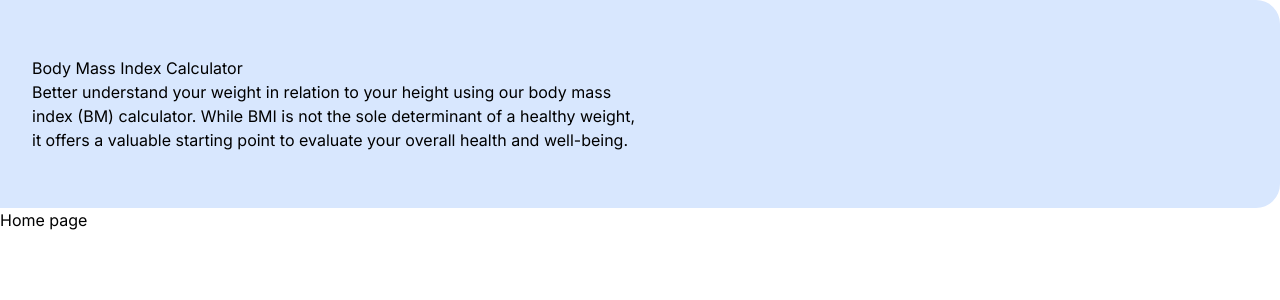
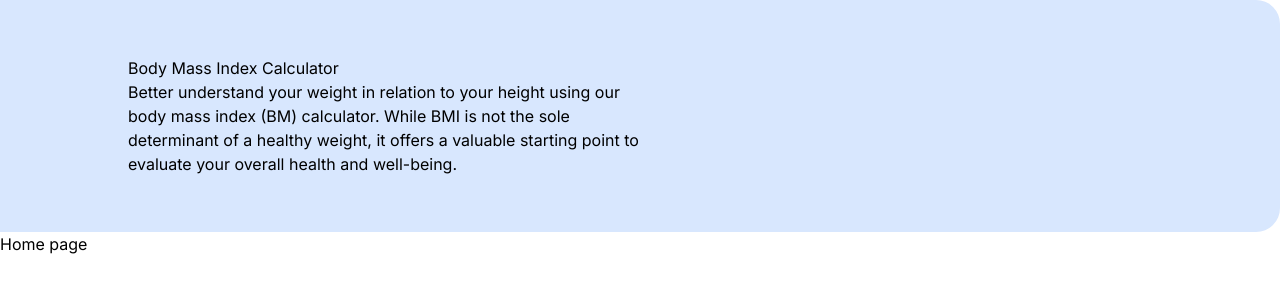
Before and after one commit to chungvuiloong/bmi_calculator, a Next.js app: page / in a window 1280 px wide. Shown: the top 300 px of the page. Built offline with nearby package versions, Linux system fonts and the light colour scheme.

Commit message:
Added padding for xl view

```diff
--- a/src/components/BMIResults/index.tsx
+++ b/src/components/BMIResults/index.tsx
@@ -7,7 +7,7 @@ import React from 'react';
 export  const BMIResults = () => {
     return (
         <section className='py-14 '>
-            <div className='px-5 md:px-0 lg:px-8 md:pr-5 '>
+            <div className='px-5 md:px-0 lg:px-8 xl:px-32 md:pr-5 '>
                 <div className='container mx-auto'>
                     <div className='flex md:flex-row flex-col lg:gap-20 gap-12'>
                         <div className='basis-1/2'>
--- a/src/components/Benefits/index.tsx
+++ b/src/components/Benefits/index.tsx
@@ -27,7 +27,7 @@ const Benefits = () => {
     return (
         <section>
             <div className='py-14 bg-[#d8e7fe] lg:rounded-r-3xl rounded-none lg:mr-5'>
-                <div className='px-5 md:px-8'>
+                <div className='px-5 md:px-8 xl:px-32'>
                     <div className='container mx-auto'>
                         <div className='flex flex-col lg:flex-row gap-8'>
                             {
--- a/src/components/HeroBanner/index.tsx
+++ b/src/components/HeroBanner/index.tsx
@@ -4,7 +4,7 @@ import React from 'react';
     return (
         <section>
             <div className='py-14 bg-[#d8e7fe] lg:rounded-r-3xl rounded-none'>
-                <div className='px-5 md:px-8'>
+                <div className='px-5 md:px-8 xl:px-32 '>
                     <div className='container mx-auto flex'>
                         <div className='basis-1/2'>
                             <h1>Body Mass Index Calculator</h1>
```
